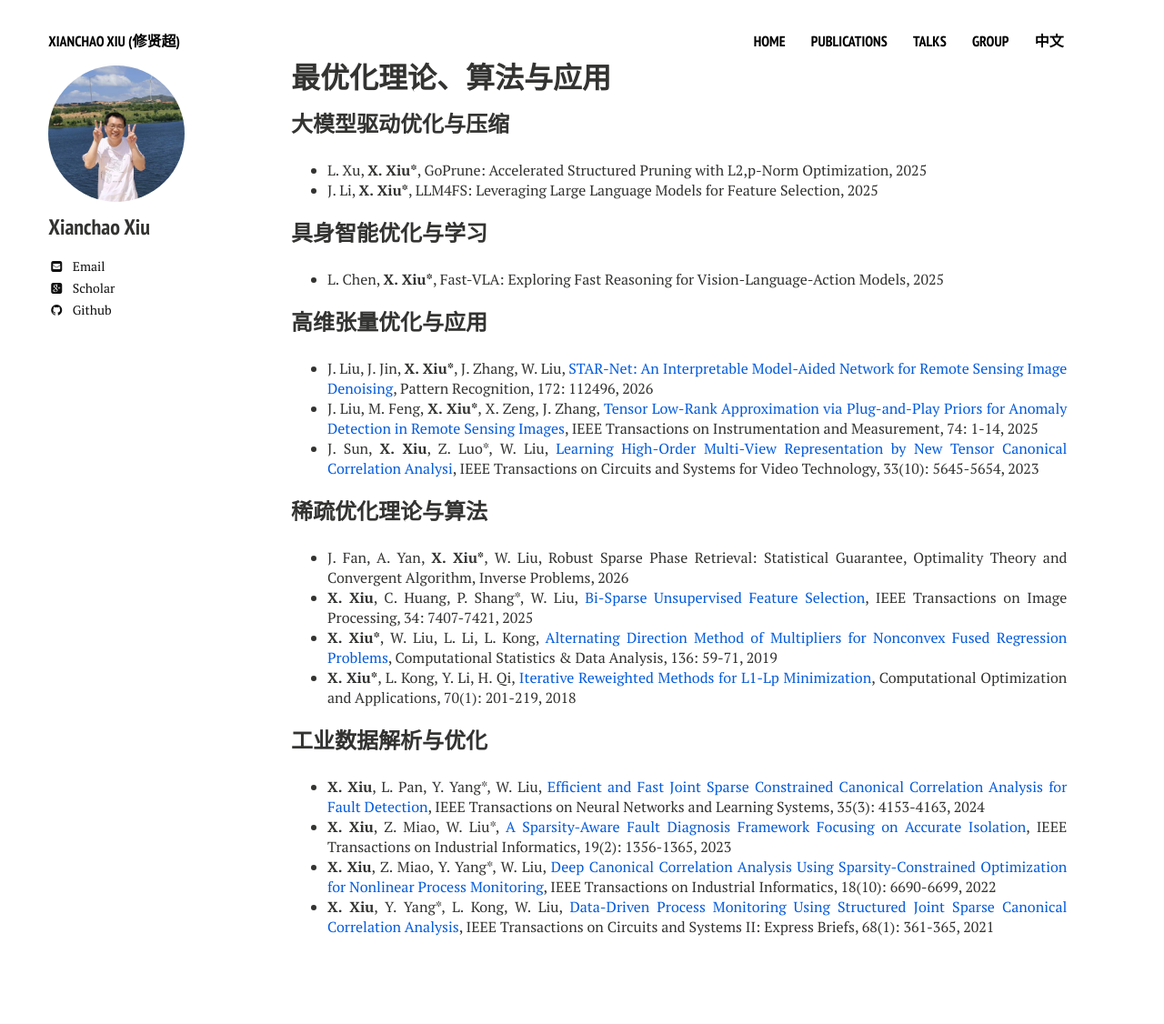
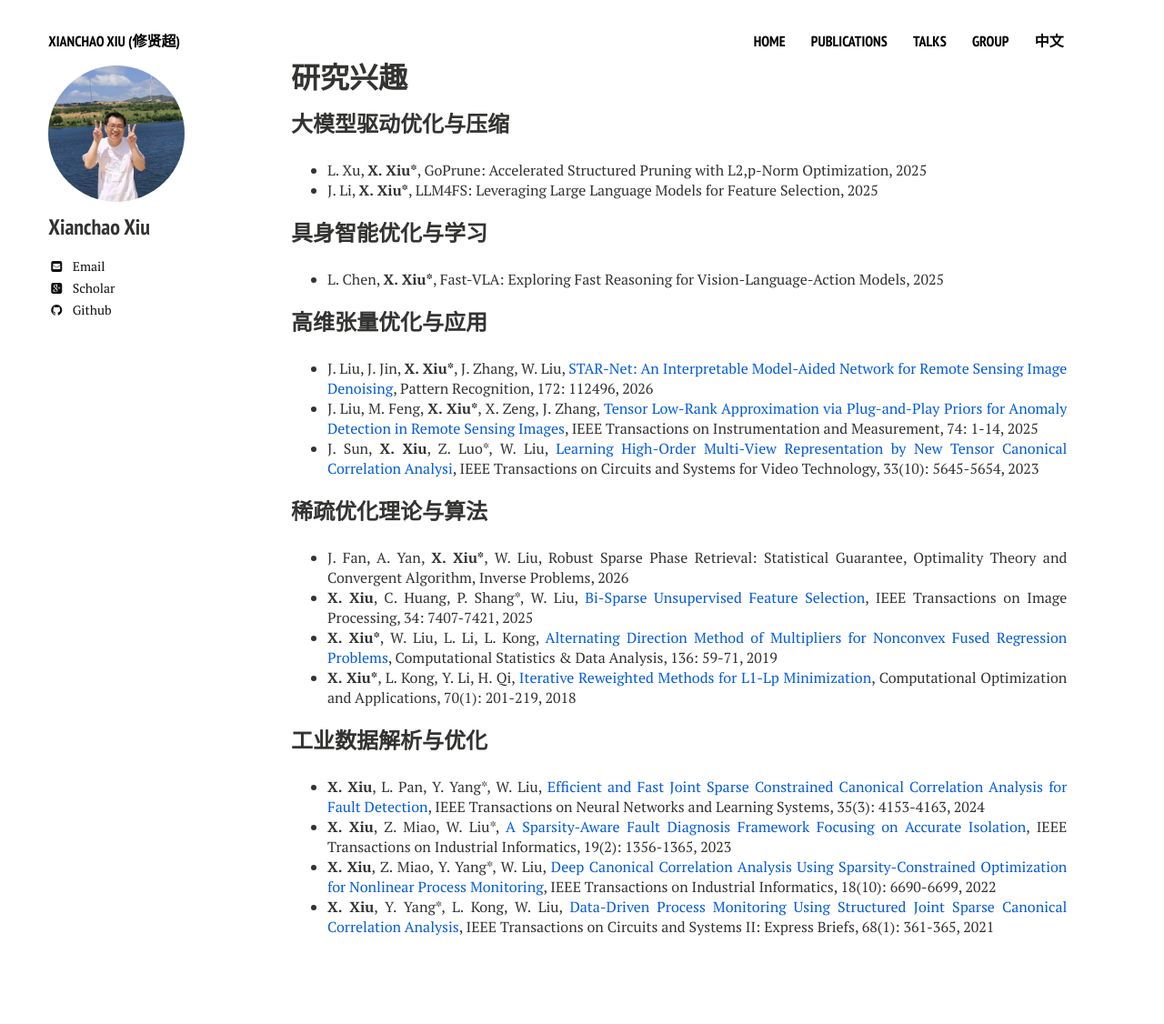
Before and after one commit to xianchaoxiu/xianchaoxiu.github.io, a Jekyll site: the page built from chinese/research/index.md, in a window 1280 px wide. Shown: the whole page at 91% size. Built offline with Jekyll 4.4.1, drawn with Linux system fonts in a browser that asks for light colours; nearby versions of some CDN libraries.

Commit message:
Update index.md

```diff
--- a/chinese/research/index.md
+++ b/chinese/research/index.md
@@ -1,6 +1,6 @@
 ---
 layout: page
-title: 最优化理论、算法与应用
+title: 研究兴趣
 comments: false
 share: false
 ---
```
